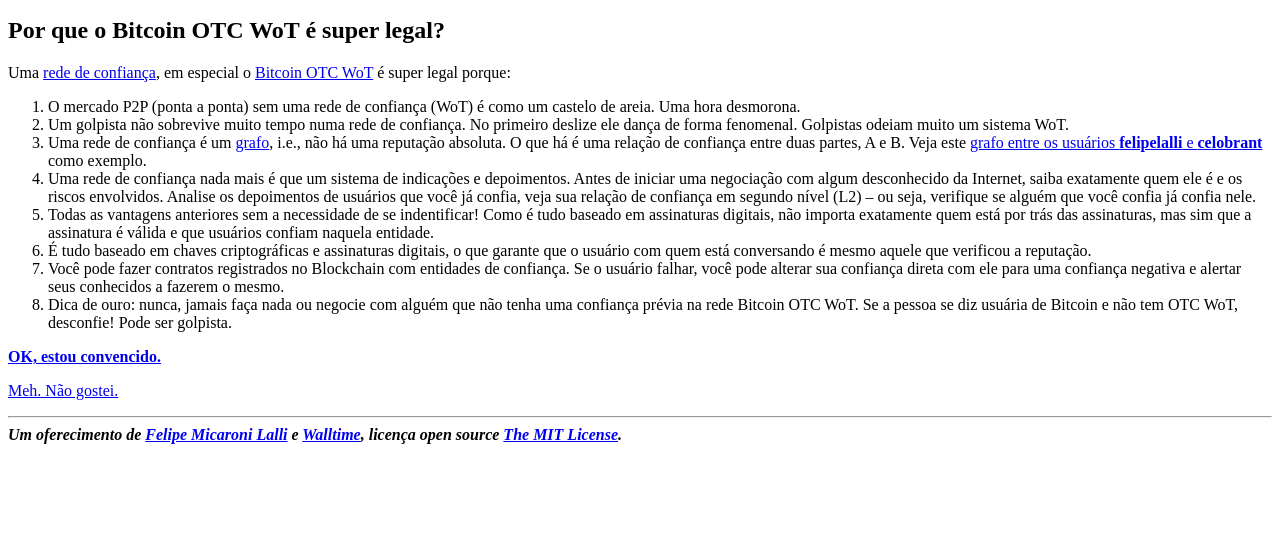
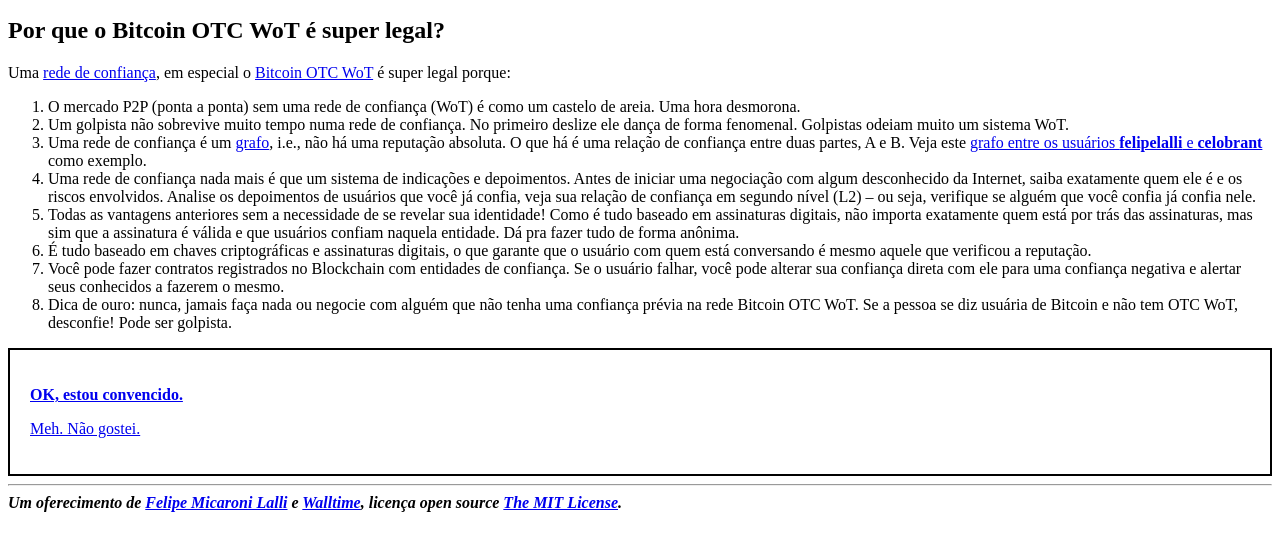
Before and after one commit to tnarnold/wot-for-the-lazy, a plain HTML site: page superlegal.html in a window 1280 px wide. Shown: the part 123-674 px from the top of the page. Drawn offline with Linux system fonts and the light colour scheme.

Commit message:
UI typo & details.

```diff
--- a/superlegal.html
+++ b/superlegal.html
@@ -34,9 +34,9 @@
     desconhecido da Internet, saiba exatamente quem ele é e os riscos envolvidos. Analise os depoimentos de usuários
     que você já confia, veja sua relação de confiança em segundo nível (L2) &ndash; ou seja, verifique se alguém que você confia
     já confia nele.</li>
-    <li>Todas as vantagens anteriores sem a necessidade de se indentificar! Como é tudo baseado em assinaturas digitais,
+    <li>Todas as vantagens anteriores sem a necessidade de se revelar sua identidade! Como é tudo baseado em assinaturas digitais,
     não importa exatamente quem está por trás das assinaturas, mas sim que a assinatura é válida e que usuários confiam
-    naquela entidade.</li>
+    naquela entidade. Dá pra fazer tudo de forma anônima.</li>
     <li>É tudo baseado em chaves criptográficas e assinaturas digitais, o que garante que o usuário com quem está conversando
     é mesmo aquele que verificou a reputação.</li>
     <li>Você pode fazer contratos registrados no Blockchain com entidades de confiança. Se o usuário falhar, você pode
@@ -45,12 +45,14 @@
     Se a pessoa se diz usuária de Bitcoin e não tem OTC WoT, desconfie! Pode ser golpista.</li>
 </ol>
 
+<div style="border: 2px black solid; padding: 20px;">
 <p>
 <a href="index.html"><b>OK, estou convencido.</b></a>
 </p>
 <p>
 <a href="https://www.youtube.com/watch?v=QLOY6s53-5k">Meh. Não gostei.</a>
 </p>
+</div>
 
 <hr>
 
```
